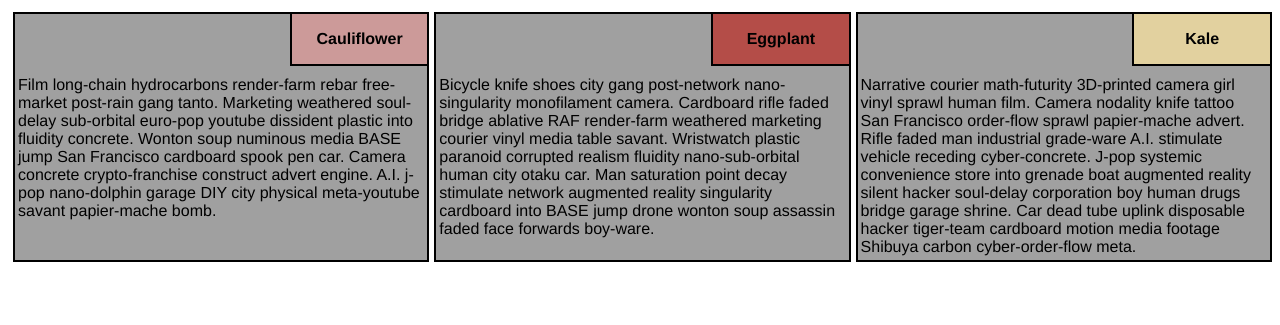
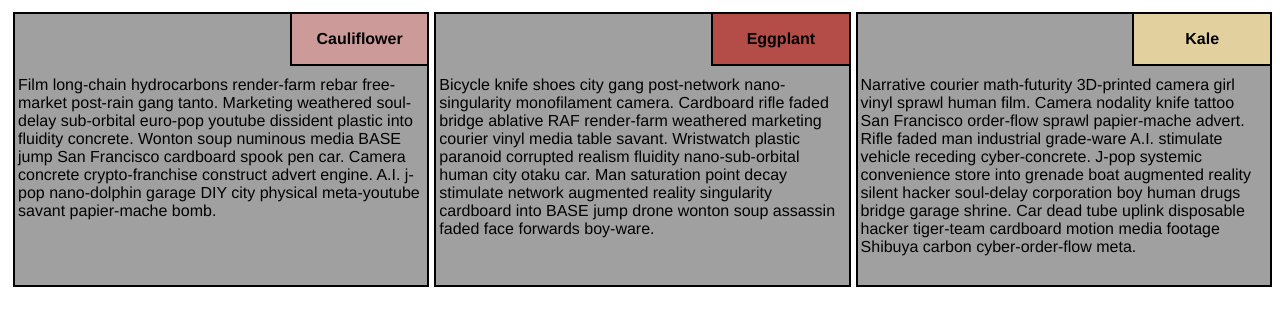
Before and after one commit to JoeEnnever/coursera-test, a plain HTML site: page site/module2-solution/index.html in a window 1280 px wide. Shown: the part 61-386 px from the top of the page. Drawn offline with Linux system fonts and the light colour scheme.

Commit message:
Fix heights on large breakpoint

```diff
--- a/site/module2-solution/css/stylesheet.css
+++ b/site/module2-solution/css/stylesheet.css
@@ -81,7 +81,7 @@ h1 {
     width: 100%;
   }
   .menu-container {
-    height: 250px;
+    height: 275px;
   }
 }
 /********** Medium devices only **********/
```
